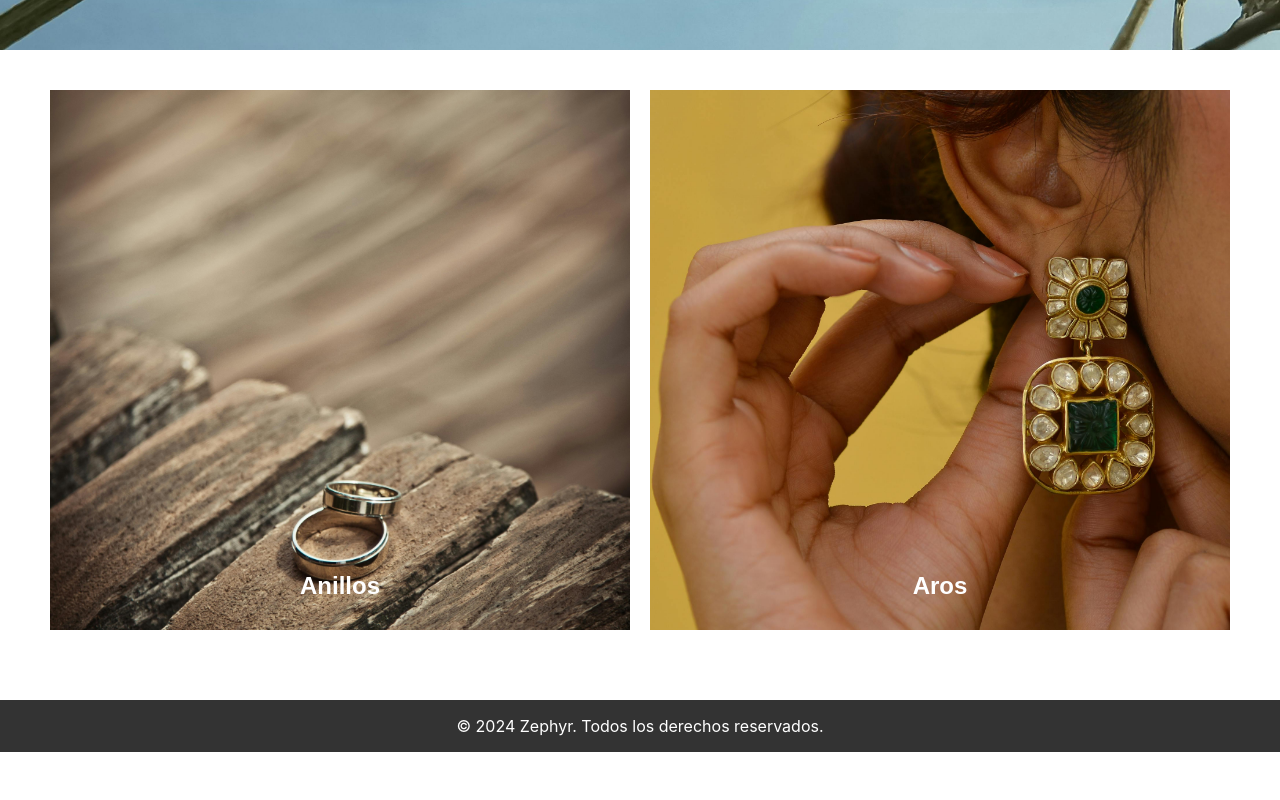
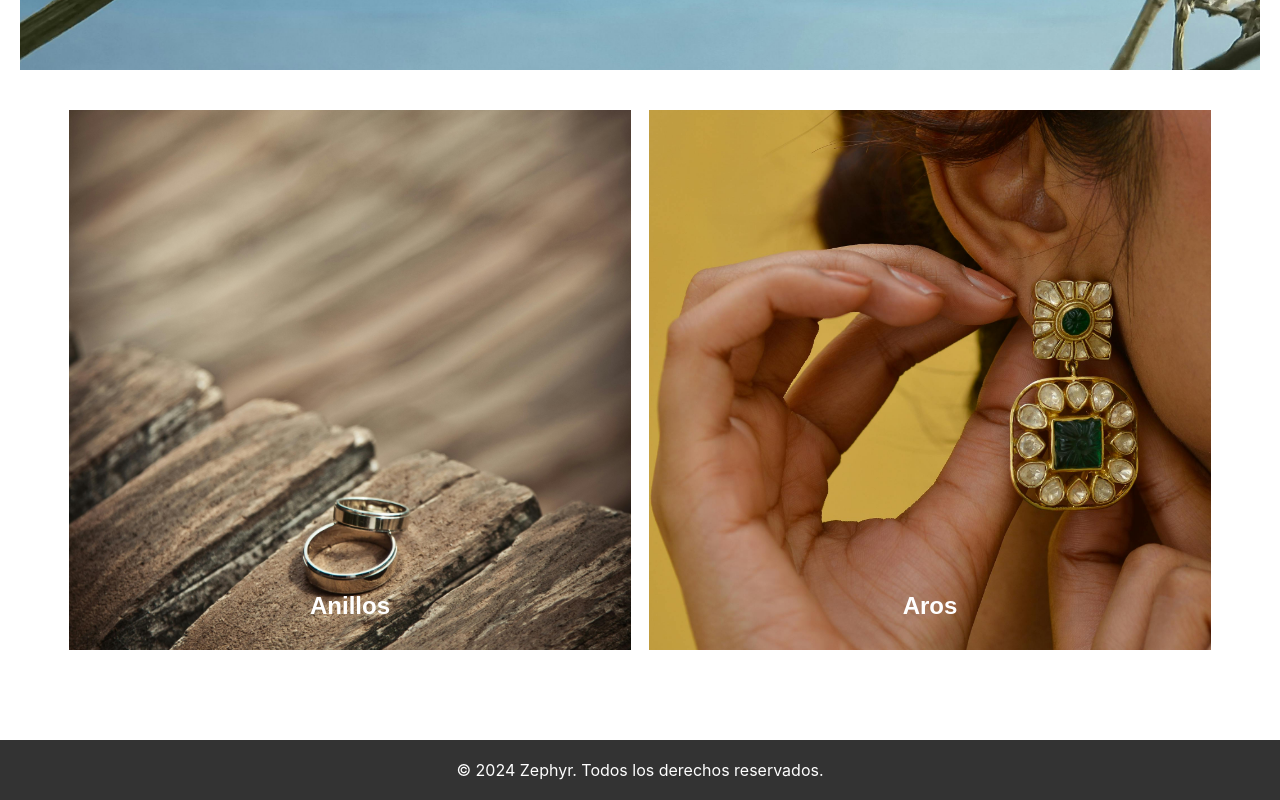
Before and after one commit to etec-programacion-3/2024-frontend-Inaki-Gongora, a React (Create React App) app: page / in a window 1280 px wide. Shown: the part 651-1451 px from the top of the page. Before the commit the page ends 1403 px from the top, so only its background shows below. Built offline with nearby package versions, Linux system fonts and the light colour scheme.

Commit message:
06-11-24 Footer bien posicionado

```diff
--- a/src/App.css
+++ b/src/App.css
@@ -82,10 +82,19 @@
   padding: 20px; /* Puedes ajustar según el diseño */
 }
 
-/* Estilos para el footer */
+.app-container {
+  display: flex;
+  flex-direction: column;
+  min-height: 100vh;
+}
+
+.content {
+  flex: 1; /* Expande el contenido para empujar el footer hacia el final */
+}
+
 footer {
   background-color: #333;
-  color: white;
+  color: #fff;
+  padding: 20px;
   text-align: center;
-  padding: 1rem;
 }
--- a/src/App.js
+++ b/src/App.js
@@ -15,13 +15,15 @@
 import Buscar from './pages/Buscar/Buscar.jsx';
 import Footer from './components/layout/Footer';
 import Header from './components/Header.js';
-import { AuthProvider } from './context/AuthContext'; // Importamos AuthProvider
+import { AuthProvider } from './context/AuthContext';
 
 function App() {
   return (
-    <AuthProvider> {/* Envolvemos la aplicación con AuthProvider */}
+    <AuthProvider>
       <Router>
+        <div className="app-container">
           <Header />
+          <main className="content">
             <Routes>
               <Route path="/" element={<Home />} />
               <Route path="/anillos" element={<Anillos />} />
@@ -35,7 +37,9 @@
               <Route path="/buscar" element={<Buscar />} />
               <Route path="*" element={<NotFound />} />
             </Routes>
+          </main>
           <Footer />
+        </div>
       </Router>
     </AuthProvider>
   );
```
Lines whose indentation alone changed are shown as unchanged.
